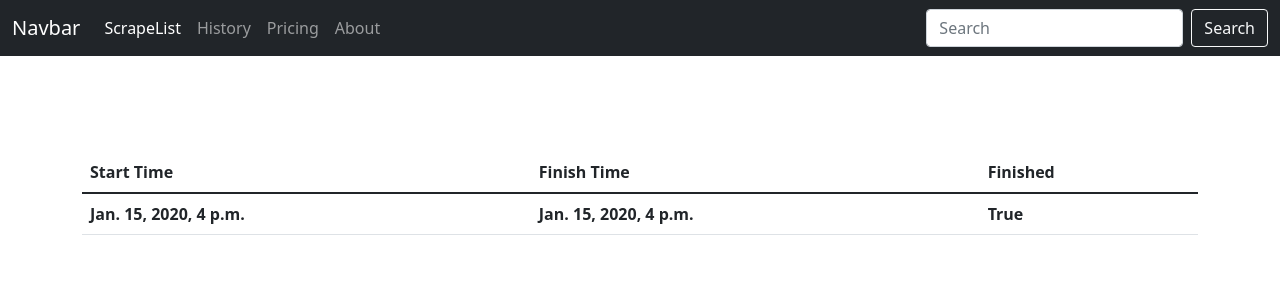
After one commit to Oytizzo/dj_tag_scraper, a Django app: page /history/ in a window 1280 px wide. The commit adds this page. Shown: the top 300 px of the page. Run offline with Django 3.2, Linux system fonts and the light colour scheme; tables that the repository leaves empty hold one stand-in row (values such as "Sample post"); lists and menus that the app fills with data are empty; parts of the project's set-up code (start-up, migrations or seed data) failed here and were passed over.

Commit message:
Add ScrapeRecord model and ScrapeRecordListView

```diff
--- a/src/search_scraper/admin.py
+++ b/src/search_scraper/admin.py
@@ -1,6 +1,6 @@
 from django.contrib import admin
 
-from .models import SearchItem
+from .models import SearchItem, ScrapeRecord
 
 
 class SearchItemAdmin(admin.ModelAdmin):
@@ -13,3 +13,4 @@ class SearchItemAdmin(admin.ModelAdmin):
 
 
 admin.site.register(SearchItem, SearchItemAdmin)
+admin.site.register(ScrapeRecord)
--- a/src/search_scraper/models.py
+++ b/src/search_scraper/models.py
@@ -12,3 +12,12 @@ class SearchItem(models.Model):
 
     def __str__(self):
         return self.link[:50]
+
+
+class ScrapeRecord(models.Model):
+    timestamp = models.DateTimeField(auto_now_add=True)
+    finish_time = models.DateTimeField()
+    finished = models.BooleanField(default=False)
+
+    def __str__(self):
+        return f"{self.timestamp}"
--- /dev/null
+++ b/src/search_scraper/templates/search_scraper/scrape_history.html
@@ -0,0 +1,42 @@
+{% extends "base.html" %}
+
+{% block content %}
+
+<div class="mt-5 py-5">
+    {% if page_obj %}
+    <nav aria-label="Page navigation example">
+        <ul class="pagination">
+            {% if page_obj.has_previous %}
+            <li class="page-item"><a href="?page={{ page_obj.previous_page_number }}" class="page-link">Previous</a></li>
+            {% endif %}
+
+            <li class="page-item"><a href="?page={{ page_obj.number }}" class="page-link">{{ page_obj.number }}</a></li>
+
+            {% if page_obj.has_next %}
+            <li class="page-item"><a href="?page={{ page_obj.next_page_number }}" class="page-link">Next</a></li>
+            {% endif %}
+        </ul>
+    </nav>
+    {% endif %}
+
+    <table class="table">
+        <thead>
+            <tr>
+                <th scope="col">Start Time</th>
+                <th scope="col">Finish Time</th>
+                <th scope="col">Finished</th>
+            </tr>
+        </thead>
+        <tbody>
+            {% for item in object_list %}
+            <tr>
+                <th scope="row">{{ item.timestamp }}</th>
+                <th>{{ item.finish_time }}</th>
+                <th>{{ item.finished }}</th>
+            </tr>
+            {% endfor %}
+        </tbody>
+    </table>
+</div>
+
+{% endblock content %}
--- a/src/search_scraper/urls.py
+++ b/src/search_scraper/urls.py
@@ -5,6 +5,7 @@ from . import views
 app_name = 'search_scraper'
 
 urlpatterns = [
-    path('', views.hello, name="hello"),
+    # path('', views.hello, name="hello"),
     path('scrape_list/', views.SearchListView.as_view(), name="search-list"),
+    path('history/', views.ScrapeRecordListView.as_view(), name='history'),
 ]
--- a/src/search_scraper/views.py
+++ b/src/search_scraper/views.py
@@ -2,13 +2,13 @@ from django.shortcuts import render
 from django.views import generic
 
 from .tasks import add
-from .models import SearchItem
+from .models import SearchItem, ScrapeRecord
 
 
-def hello(request):
-    print("Hello")
-    add.delay(100, 111, 10)
-    return render(request, 'search_scraper/hello.html', {})
+# def hello(request):
+#     print("Hello")
+#     add.delay(100, 111, 10)
+#     return render(request, 'search_scraper/hello.html', {})
 
 
 class SearchListView(generic.ListView):
@@ -31,3 +31,9 @@ class SearchListView(generic.ListView):
             "total_count": count
         })
         return context
+
+
+class ScrapeRecordListView(generic.ListView):
+    model = ScrapeRecord
+    # paginate_by = 20
+    template_name = 'search_scraper/scrape_history.html'
--- a/src/templates/navbar.html
+++ b/src/templates/navbar.html
@@ -1,16 +1,16 @@
 <nav class="navbar navbar-expand-lg navbar-dark bg-dark">
   <div class="container-fluid">
-    <a class="navbar-brand" href="#">Navbar</a>
+    <a class="navbar-brand" href="/">Navbar</a>
     <button class="navbar-toggler" type="button" data-bs-toggle="collapse" data-bs-target="#navbarColor01" aria-controls="navbarColor01" aria-expanded="false" aria-label="Toggle navigation">
       <span class="navbar-toggler-icon"></span>
     </button>
     <div class="collapse navbar-collapse" id="navbarColor01">
       <ul class="navbar-nav me-auto mb-2 mb-lg-0">
         <li class="nav-item">
-          <a class="nav-link active" aria-current="page" href="#">Home</a>
+          <a class="nav-link active" aria-current="page" href="{% url 'search_scraper:search-list' %}">ScrapeList</a>
         </li>
         <li class="nav-item">
-          <a class="nav-link" href="#">Features</a>
+          <a class="nav-link" href="{% url 'search_scraper:history' %}">History</a>
         </li>
         <li class="nav-item">
           <a class="nav-link" href="#">Pricing</a>
```
Also changed, not shown: src/search_scraper/migrations/0004_scraperecord.py (added).
